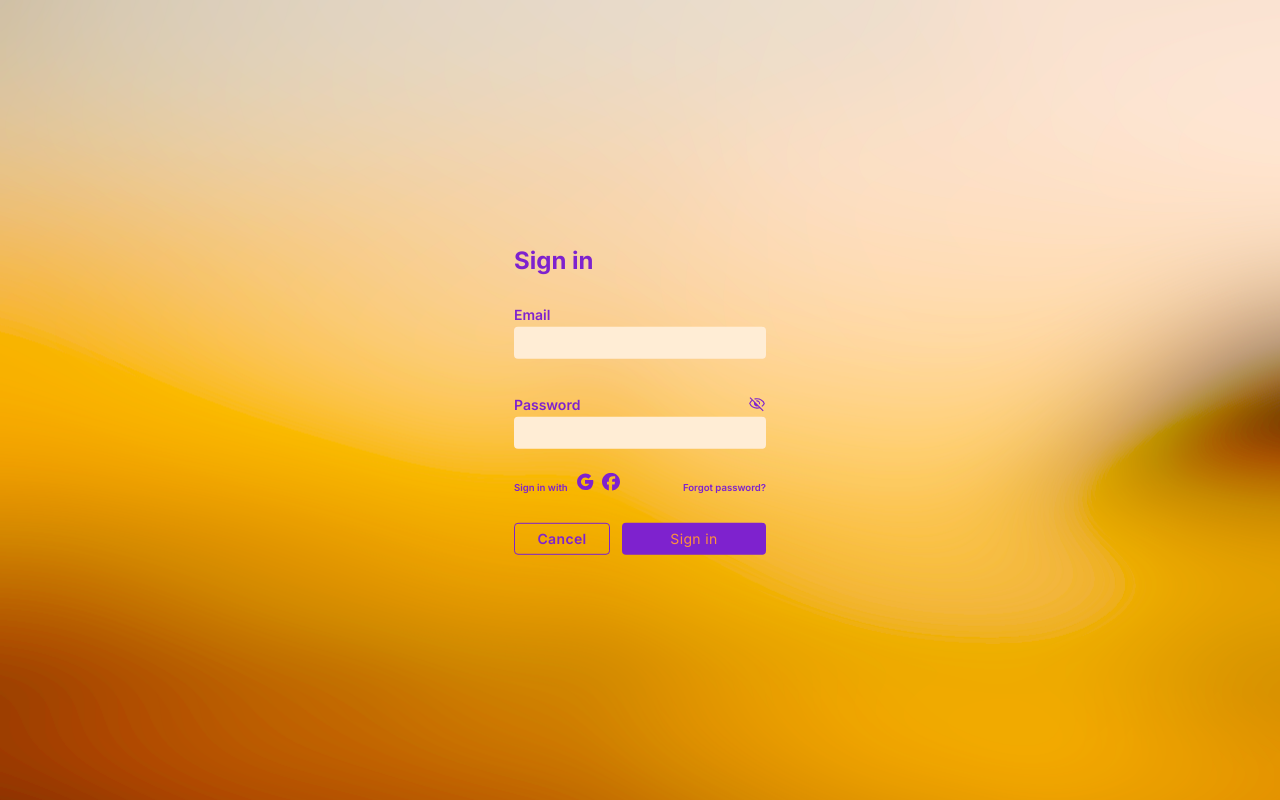
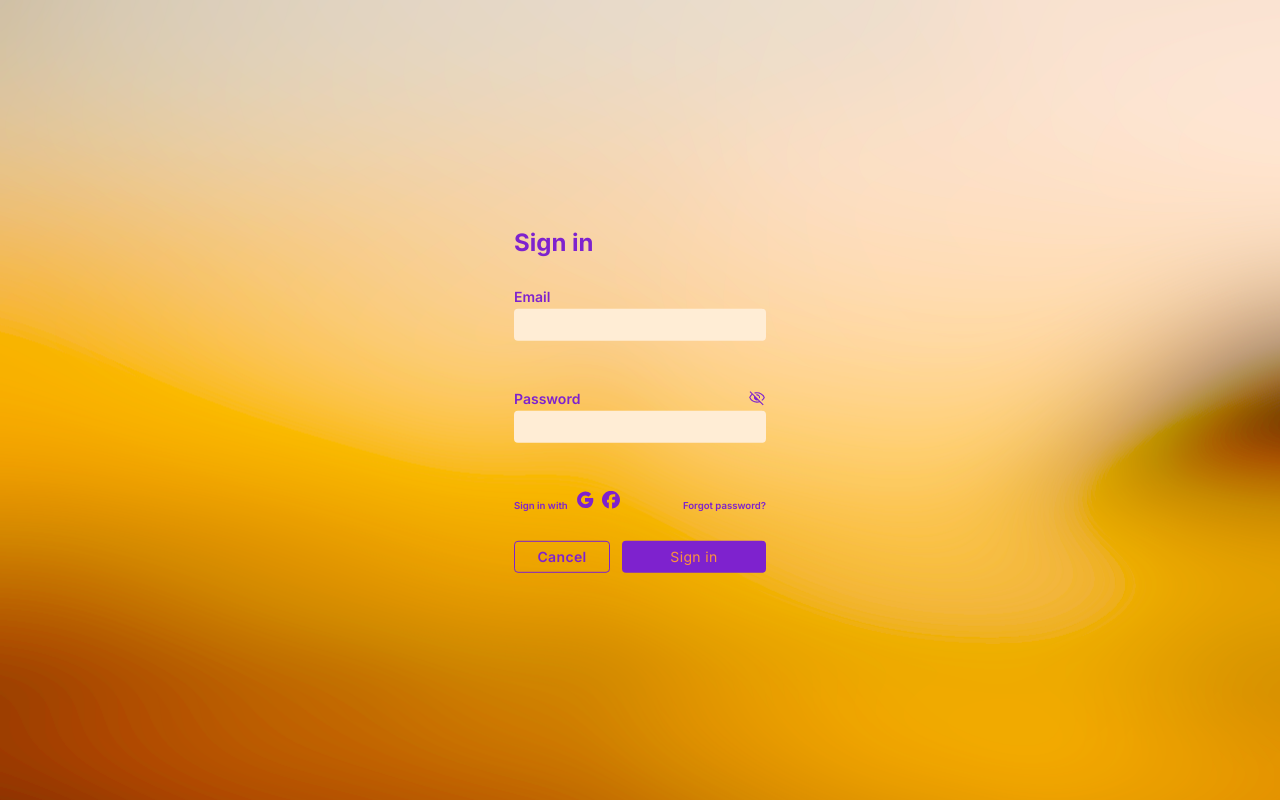
Before and after one commit to NVR-2023/30-GiftMe-wishlist-app, a Next.js app: page /signin in a window 1280 px wide. Shown: the top 800 px of the page. Built offline with nearby package versions, Linux system fonts and the light colour scheme.

Commit message:
fix(sign in form) : fix spacing in input fields

```diff
--- a/src/frontend/sections/signin/ssignin-form.tsx
+++ b/src/frontend/sections/signin/ssignin-form.tsx
@@ -90,7 +90,7 @@ const SigninForm = () => {
     <div className="text-purple-700">
       <form className="flex flex-col space-y-3" onSubmit={handleSubmit}>
         <div className="font-bold text-2xl mb-4">Sign in</div>
-        <div className="flex flex-col space-y-0">
+
         <div className="flex flex-col">
           <label htmlFor="email" className="text-sm font-semibold mb-0.5">
             Email
@@ -108,6 +108,7 @@ const SigninForm = () => {
             {credentialsErrors.email}
           </div>
         </div>
+
         <div className="flex flex-col">
           <div className="flex justify-between mb-0.5">
             <label htmlFor="email" className="text-sm font-semibold">
@@ -128,7 +129,6 @@ const SigninForm = () => {
             type={isPasswordVisible ? "text" : "password"}
             value={credentials.password}
             onChange={handleOnChange}></input>
-          </div>
           <div
             className={`${
               credentialsErrors.password ? "visible" : "invisible"
```
Lines whose indentation alone changed are shown as unchanged.
